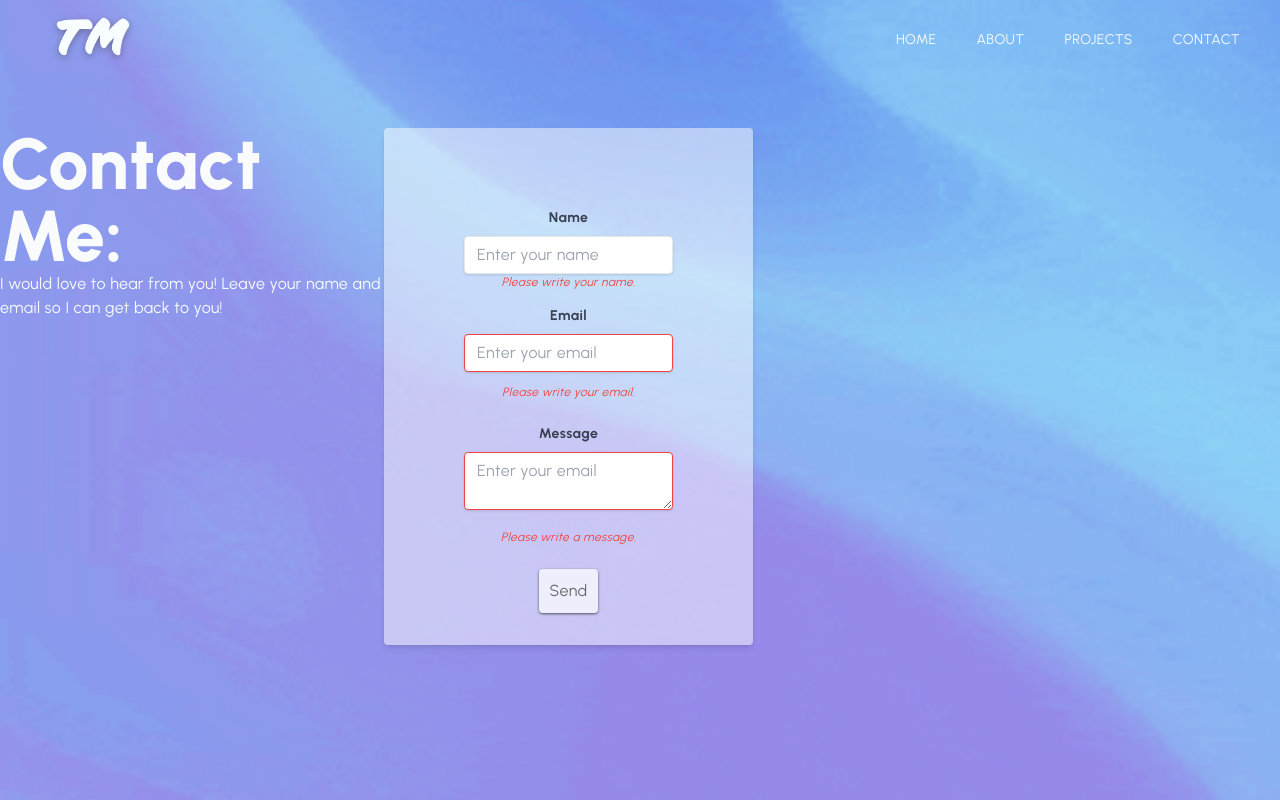
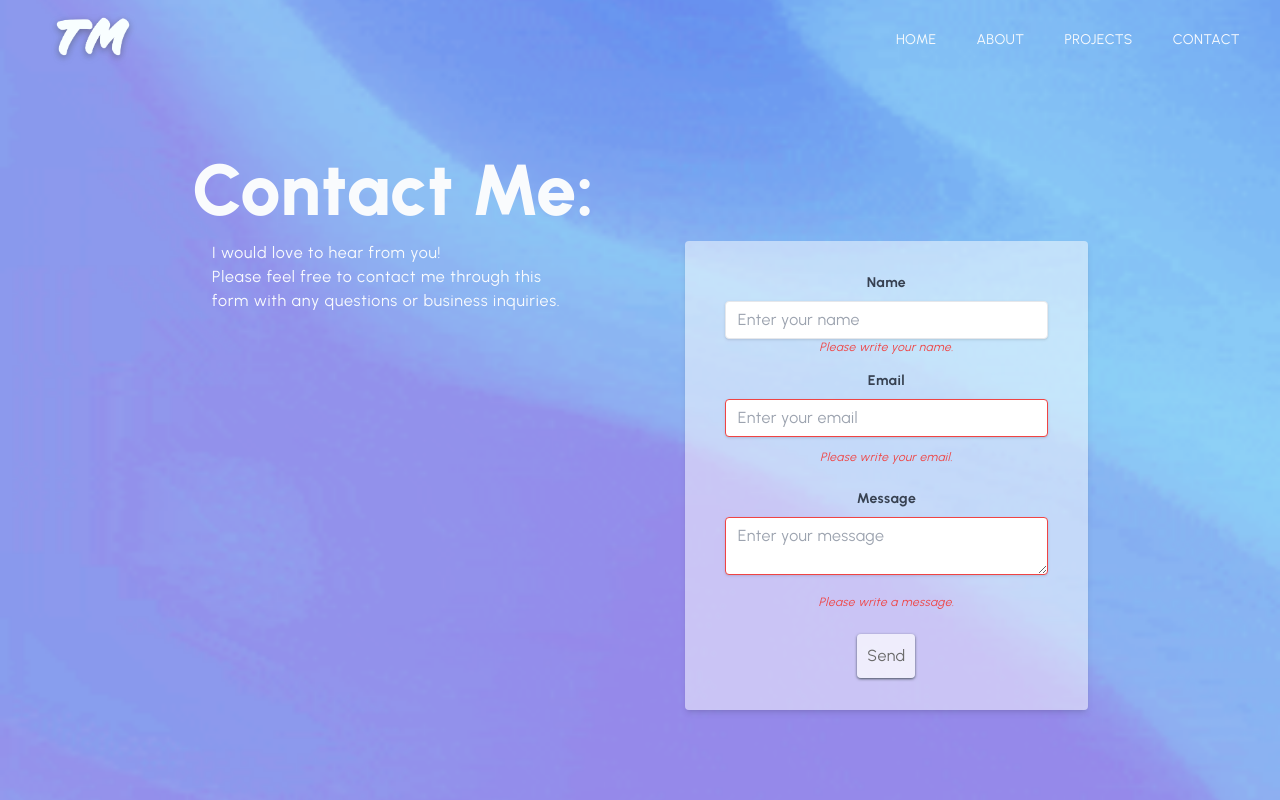
Before and after one commit to tmowreen97/Portfolio, a Next.js app: page /contact in a window 1280 px wide. Built offline with nearby package versions, Linux system fonts and the light colour scheme.

Commit message:
styled contact form and projects

```diff
--- a/components/About.jsx
+++ b/components/About.jsx
@@ -57,7 +57,7 @@
     <div className=' '>
 
 
-    <div className="w-full h-full justify-center items-center text-center bg-cover bg-center custom-img bg-fixed z-[90]">
+    <div className="w-full h-full justify-center items-center text-center bg-cover bg-center custom-img bg-fixed z-[90] pb-5">
       <div className="md:max-w-[1240px] w-full h-full flex  text-center mx-[8%] justify-center items-center">
         <div className="flex items-center justify-center w-screen h-screen bg-cover bg-center custom-img bg-fixed md:pt-[0%] ">
         <div className="text-left items-center justify-center md:pt-[8%] max-w-[82%] pb-5">
@@ -73,7 +73,7 @@
           <div className='flex flex-wrap justify-center pt-[2%]'>
            {skills_array.map((skill)=> {
             return(
-              <div className=' px-[15px] py-[10px] mx-3 rounded-full bg-white/70 object-cover shadow-xl hover:scale-[120%] cursor-pointer ease-in-out duration-300'>
+              <div key={skill} className=' px-[15px] py-[10px] mx-3 rounded-full bg-white/70 object-cover shadow-xl hover:scale-[120%] cursor-pointer ease-in-out duration-300'>
                 <Image src={skill.img} alt="/" width={35} height={35}/>
               </div>
             )
--- a/components/Contact.jsx
+++ b/components/Contact.jsx
@@ -1,13 +1,16 @@
 function Contact(){
   return(
-    <div className="w-screen h-screen text-center justify-center bg-cover bg-center custom-img bg-fixed">
-      <div className="pt-[10%] ">
-        <div className="md:flex">
-          <div className="max-w-[30%]">
-            <h1 className="text-5xl md:text-7xl text-left">Contact Me:</h1>
-            <p className="text-left ">I would love to hear from you! Leave your name and email so I can get back to you!</p>
+    <div className="min-w-screen h-screen text-center justify-center bg-cover bg-center custom-img bg-fixed ">
+      <div className="pt-[12%] mx-[15%] max-w-[1240px] justify-center items-center text-center">
+        <div className="mb-[15px]">
+          <h1 className="text-5xl md:text-7xl text-left">Contact Me:</h1>
+        </div>
+        <div className="md:flex justify-between">
+          <div className="max-w-[40%] mx-5 text-left tracking-wider text-md">
+            <p>I would love to hear from you!</p>
+            <p>Please feel free to contact me through this form with any questions or business inquiries.</p>
           </div>
-          <div className="max-w-[50%]">
+          <div className="md:w-[45%] bg-cover bg-center custom-img bg-fixed ">
             <ContactForm/>
           </div>
 
@@ -27,7 +30,7 @@
 
 function ContactForm(){
   return(
-    <form class="bg-white/50 shadow-md rounded px-20 pt-20 pb-8 mb-4">
+    <form class="bg-white/50 shadow-md rounded px-10 pt-8 pb-8 mb-4 ">
     <div class="mb-4">
       <label class="block text-gray-700 text-sm font-bold mb-2" for="name">
         Name
@@ -46,7 +49,7 @@
       <label class="block text-gray-700 text-sm font-bold mb-2" for="message">
         Message
       </label>
-      <textarea class="shadow appearance-none border border-red-500 rounded w-full py-2 px-3 text-gray-700 mb-3 leading-tight focus:outline-none focus:shadow-outline" id="email" type="email" placeholder="Enter your email"/>
+      <textarea class="max-h-[125px] min-h-[50px] shadow appearance-none border border-red-500 rounded w-full py-2 px-3 text-gray-700 mb-3 leading-tight focus:outline-none focus:shadow-outline" id="email" type="email" placeholder="Enter your message"/>
       <p class="text-red-500 text-xs italic">Please write a message.</p>
     </div>
     <div class="flex items-center justify-center">
--- a/components/MainHome.jsx
+++ b/components/MainHome.jsx
@@ -29,9 +29,11 @@
                   </Link>
                 </div>
                 <div className="text-xl rounded-full shadow-xl text-[#696969] bg-white/70 shadow-gray-600/90 p-8 mx-5 mt-10 hover:bg-slate-600/50 hover:text-[#F9FBFD] hover:scale-[1.35] ease-in-out duration-200 cursor-pointer">
-                  <Link href="https://www.linkedin.com/in/tasreenmowreen/" legacyBehavior>
-                    <a target="_blank" rel="noopener noreferrer"><AiOutlineMail/>
-                      </a></Link>
+                  <Link href="/contact" legacyBehavior>
+                    <a>
+                      <AiOutlineMail/>
+                    </a>
+                  </Link>
                 </div>
               </div>
             </div>
--- a/components/ProjectList.jsx
+++ b/components/ProjectList.jsx
@@ -4,8 +4,8 @@
 function ProjectList({image}){
   return(
     <div className="bg-cover bg-center custom-img bg-fixed bg-repeat">
-    <div className="grid grid-cols-1 text-center pt-5 justify-center p-2 mx-[15%]" key={image.url}>
-    <div className="bg-white/30 md:flex items-center justify-center ">
+    <div className="grid grid-cols-1 text-center pt-5 justify-center items-center p-2 mx-[15%]">
+    <div className="bg-white/20 md:flex items-center justify-evenly hover:scale-[1.05] rounded-xl p-2 ease-in-out duration-200">
       <div className="pr-5 group">
         <Image src={image.url} width='450' height='450'/>
         <div className="flex relative">
@@ -21,7 +21,7 @@
         </div>
       </div>
       </div>
-      <div className="text-left md:max-w-[40%] ">
+      <div className="text-left md:max-w-[40%] mx-5">
         {image.description.map((sentence)=>{
           return(
             <p className="text-sm tracking-wider" key={sentence}>{sentence}</p>
--- a/components/Projects_Second.jsx
+++ b/components/Projects_Second.jsx
@@ -38,7 +38,7 @@
             {
               projectImages.map((image)=>{
                 return(
-                  <ProjectList image={image} />
+                  <ProjectList image={image}/>
                 )
               })
             }
```
